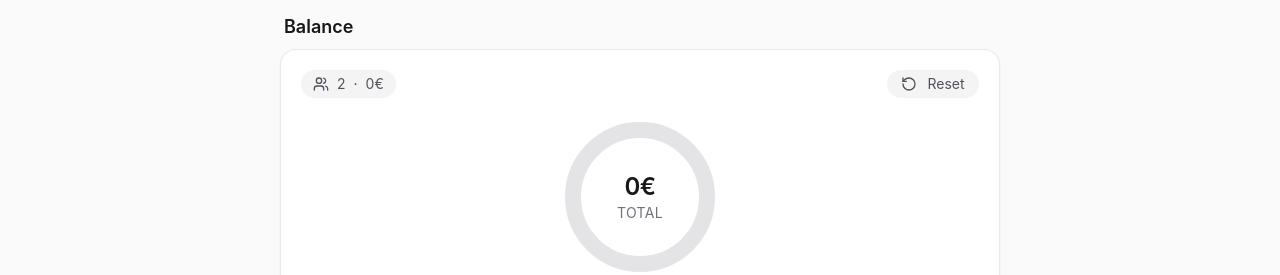
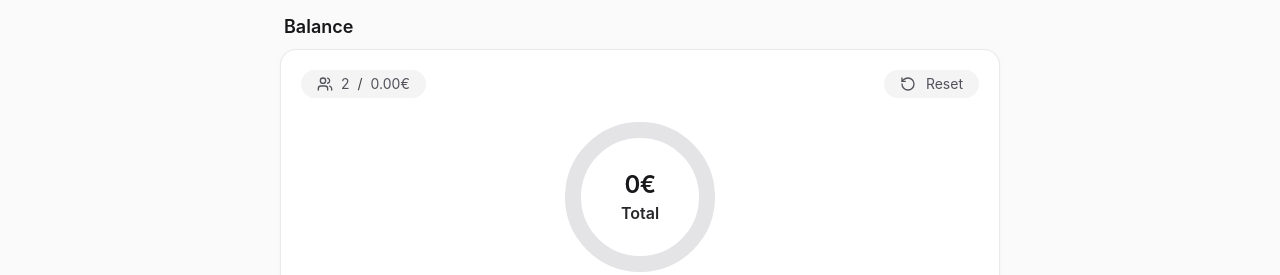
Before and after one commit to akustikoa/fracto, a React (Vite) app: page /group/1 in a window 1280 px wide. Both pictures are taken after typing "Sample", "Sample", "Sample" into the empty fields and a click on the button "Create group". Shown: the part 146-421 px from the top of the page. Built offline with nearby package versions, Linux system fonts and the light colour scheme.

Commit message:
details & balance layout fixed

```diff
--- a/src/components/balance/BalanceList.jsx
+++ b/src/components/balance/BalanceList.jsx
@@ -20,6 +20,10 @@ export default function BalanceList({
   );
 
   const participantCount = balances.length;
+  const averagePerPerson =
+    participantCount > 0
+      ? (totalPaidAmount / participantCount).toFixed(2)
+      : '0.00';
 
   const gap = 2;
   const size = 150;
@@ -59,18 +63,18 @@ export default function BalanceList({
         <div className='mb-1 flex items-center justify-between gap-3'>
           <button
             onClick={onEditGroup}
-            className='inline-flex items-center gap-2 rounded-full bg-zinc-100 px-3 py-1 text-sm text-zinc-600 hover:bg-zinc-200'
+            className='inline-flex items-center gap-2 rounded-full bg-zinc-100 px-4 py-1 text-sm text-zinc-600 hover:bg-zinc-200'
           >
             <Users className='h-4 w-4 text-zinc-600' />
             <span>{participantCount}</span>
-            <span className='text-zinc-700'>·</span>
-            <span>{Number(totalPaidAmount.toFixed(2))}€</span>
+            <span className='text-zinc-700'>/</span>
+            <span>{averagePerPerson}€</span>
           </button>
 
           <button
             type='button'
             onClick={onResetGroup}
-            className='inline-flex h-7 w-23 shrink-0 items-center justify-center gap-2.5 rounded-full bg-zinc-100 px-3 text-sm text-zinc-600 transition hover:bg-zinc-200 hover:text-red-500'
+            className='inline-flex h-7  shrink-0 items-center justify-center gap-2.5 rounded-full bg-zinc-100 px-4 text-sm text-zinc-600 transition hover:bg-zinc-200 hover:text-red-500'
           >
             <RotateCcw className='h-4 w-4' />
             <span>Reset</span>
@@ -116,8 +120,8 @@ export default function BalanceList({
               <span className='text-2xl font-semibold tracking-tight text-zinc-900'>
                 {Number(totalPaidAmount.toFixed(2))}€
               </span>
-              <span className='text-sm uppercase tracking-wide text-zinc-500'>
-                total
+              <span className='text-medium font-semibold trackin-wide text-zinc-800'>
+                Total
               </span>
             </div>
           </div>
--- a/src/components/details/ParticipantBreakdown.jsx
+++ b/src/components/details/ParticipantBreakdown.jsx
@@ -33,7 +33,7 @@ export default function ParticipantBreakdown({ balances, expenses }) {
               </div>
 
               {participantExpenses.length === 0 ? (
-                <p className='mt-2 pl-6 text-sm text-zinc-400'>
+                <p className='mt-2 pl-6 text-sm text-zinc-500'>
                   No expenses yet
                 </p>
               ) : (
@@ -47,7 +47,7 @@ export default function ParticipantBreakdown({ balances, expenses }) {
                         {expense.concept}
                       </span>
 
-                      <span className='shrink-0 font-medium tabular-nums text-zinc-600'>
+                      <span className='shrink-0 font-medium tabular-nums text-zinc-500'>
                         {expense.amount.toFixed(2)}€
                       </span>
                     </div>
--- a/src/pages/DetailsPage.jsx
+++ b/src/pages/DetailsPage.jsx
@@ -43,7 +43,7 @@ export default function DetailsPage({ group, expenses }) {
                 <p className='text-2xl font-semibold tracking-tight tabular-nums text-zinc-900'>
                   {totalSpent.toFixed(2)}€
                 </p>
-                <p className='mt-0.5 text-xs font-medium text-zinc-400'>
+                <p className='mt-0.5 text-sm text-zinc-500'>
                   total
                 </p>
               </div>
@@ -53,7 +53,7 @@ export default function DetailsPage({ group, expenses }) {
               {group.participants.map((participant) => (
                 <div
                   key={participant.id}
-                  className='inline-flex max-w-full items-center gap-2 text-sm text-zinc-500'
+                  className='inline-flex max-w-full items-center gap-2 text-sm font-medium text-zinc-800'
                 >
                   <span
                     className='h-2 w-2 shrink-0 rounded-full'
```
